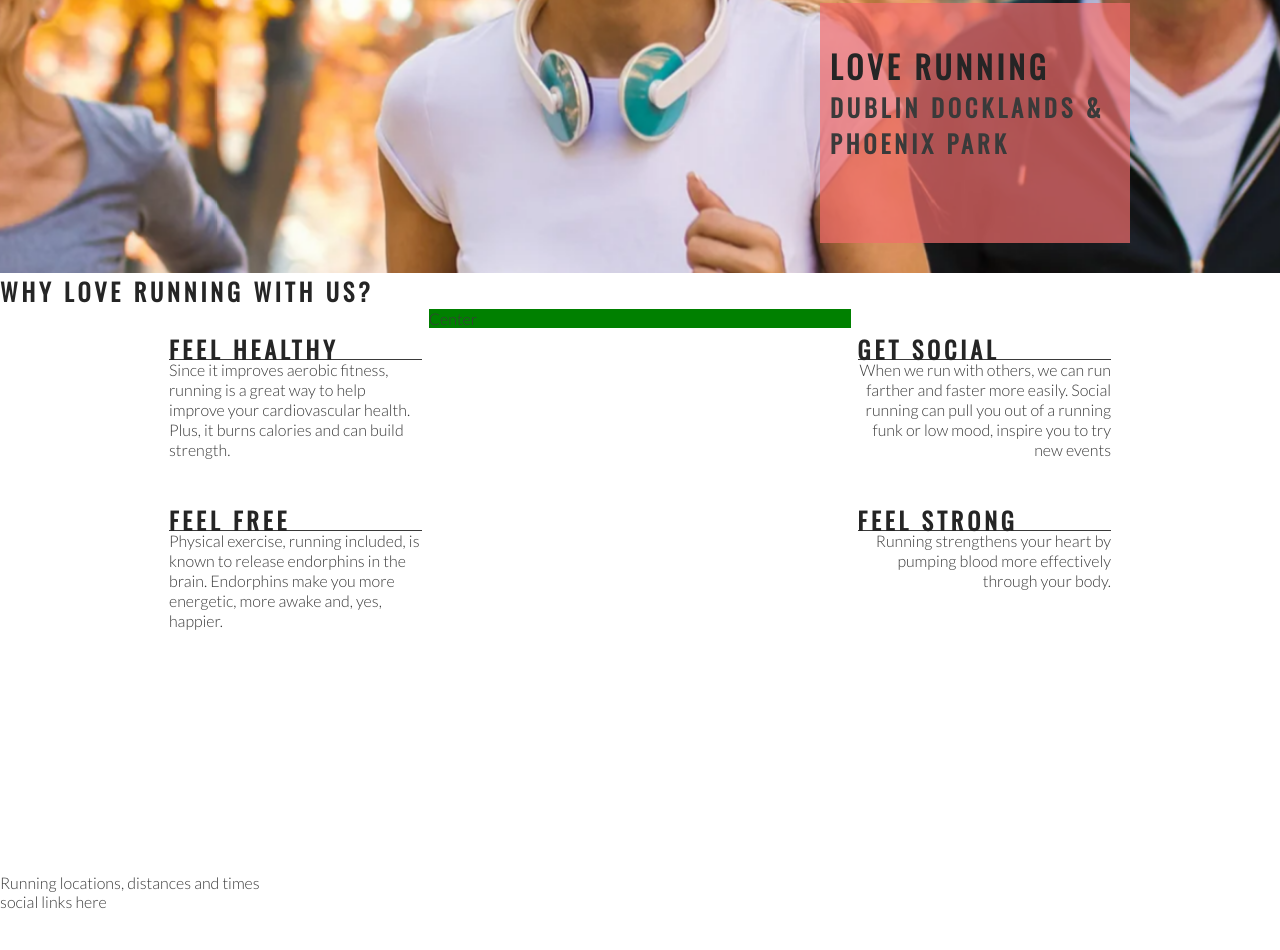
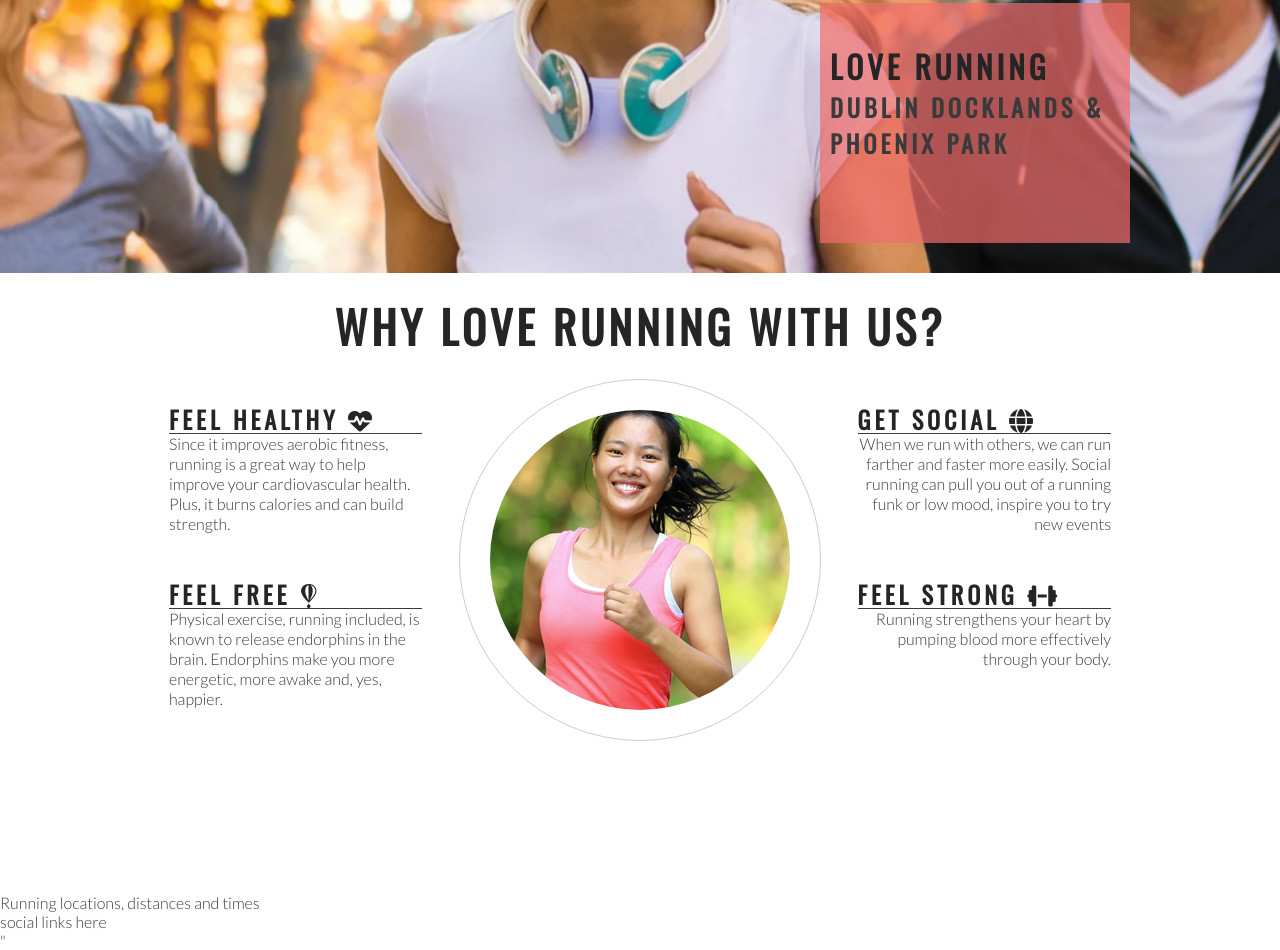
Before and after one commit to LonesG/love-running-project, a plain HTML site: page index.html in a window 1280 px wide. Shown: the part 402-1352 px from the top of the page. Before the commit the page ends 1313 px from the top, so only its background shows below. Drawn offline with nearby package versions, Linux system fonts and the light colour scheme.

Commit message:
Add Font icons to club ethos section

```diff
--- a/assets/css/style.css
+++ b/assets/css/style.css
@@ -132,7 +132,6 @@ h1, h2 {
 #center-about {
     margin: 0 auto;
     width: 33%;
-    background-color: green;
 }
 
 .left-about-heading {
@@ -168,3 +167,26 @@ hr {
     text-align: right;
 
 }
+
+#welcome {
+    text-align: center;
+    margin: 20px 0;
+    font-size: 280%;
+}
+
+#circle-container {
+    width: 300px;
+    height: 300px;
+    padding: 30px;
+    border-style: solid;
+    border-color: #ccc;
+    border-width: 1px;
+    border-radius: 50%;
+    margin: 0 auto;
+}
+
+#circle-cover-bg {
+    background: url('../images/ethos-center-image.jpg') no-repeat center center;
+    height: 100%;
+    border-radius: 50%;
+}
--- a/index.html
+++ b/index.html
@@ -38,29 +38,29 @@
         </div>
     </section>
     <section id="club-ethos">
-        <h1>Why Love Running With Us?</h1>
+        <h2 id="welcome">Why Love Running With Us?</h2>
     <div id="left-about">
         <div class="left-about-heading">
-                <h2>Feel Healthy</h2>
+                <h2>Feel Healthy <i class="fas fa-heartbeat"></i></h2>
                 <hr>
                 <p>Since it improves aerobic fitness, running is a great way to help improve your cardiovascular health. Plus, it burns calories and can build strength.</p>
 
         </div>
         <div class="left-about-heading">
-            <h2>Feel Free</h2>
+            <h2>Feel Free <i class="fab fa-fly"></i></h2>
             <hr>
             <p>Physical exercise, running included, is known to release endorphins in the brain. Endorphins make you more energetic, more awake and, yes, happier.</p>
         </div>
     </div>
         <div id="right-about">
             <div class="right-about-heading">
-                <h2>Get Social</h2>
+                <h2>Get Social  <i class="fas fa-globe"></i></h2>
                 <hr>
                 <p>When we run with others, we can run farther and faster more easily. Social running can pull you out of a running funk or low mood, inspire you to try new events</p>
 
         </div>
         <div class="right-about-heading">
-            <h2>Feel Strong</h2>
+            <h2>Feel Strong <i class="fas fa-dumbbell"></i></h2>
             <hr>
             <p>Running strengthens your heart by pumping blood more effectively through your body.</p>
         </div>
@@ -74,7 +74,20 @@
 
 
         </div>
-        <div id="center-about">Center</div>
+        <div id="center-about">
+            <div id="circle-container">
+                <div id="circle-cover-bg">
+
+                </div>
+
+
+            </div>
+
+
+
+
+
+        </div>
     </section>
     <section>
         Running locations, distances and times
@@ -82,6 +95,8 @@
     <footer>
         social links here
     </footer>
+    <!-- font awesome-->
+    <script src="https://kit.fontawesome.com/30781dfce8.js" crossorigin="anonymous"></script>"
 </body>
 
 </html>
```
Also changed, not shown: assets/images/ethos-center-image.jpg (added).
